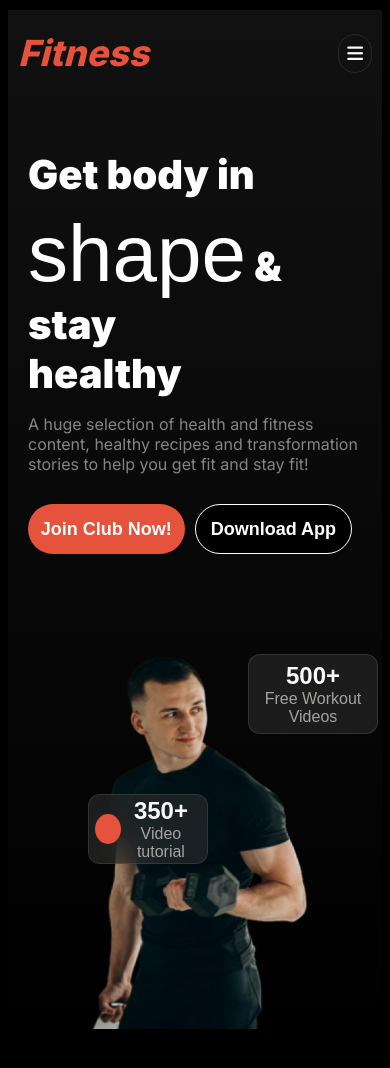
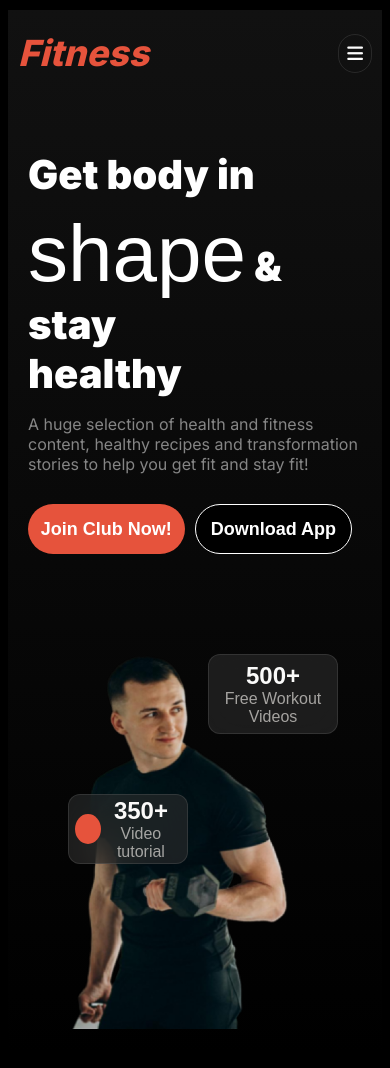
Before and after one commit to sumaiya123-eid/assignment-2, a plain HTML site: page index.html in a window 390 px wide. Drawn offline with Linux system fonts and the light colour scheme; a web font is replaced by a local one.

Commit message:
hero section final commit

```diff
--- a/styles/index.css
+++ b/styles/index.css
@@ -174,7 +174,7 @@ nav ul a{
     }
     .hero-div2 img{
         width: 70%;
-        left: 60px;
+        left: 40px;
     }
     .hero-title{
         font-size: 2.5rem;
@@ -184,13 +184,13 @@ nav ul a{
     }
     .img-btn{
         top: 180px;
-        left: 60px;
+        left: 40px;
         width: 120px;
         height: 70px;
     }
     .img-btn2{
-        top: 40px;
-        left: 220px;
+        top:40px;
+        left: 180px;
         width: 130px;
         height: 80px;
     }
```
